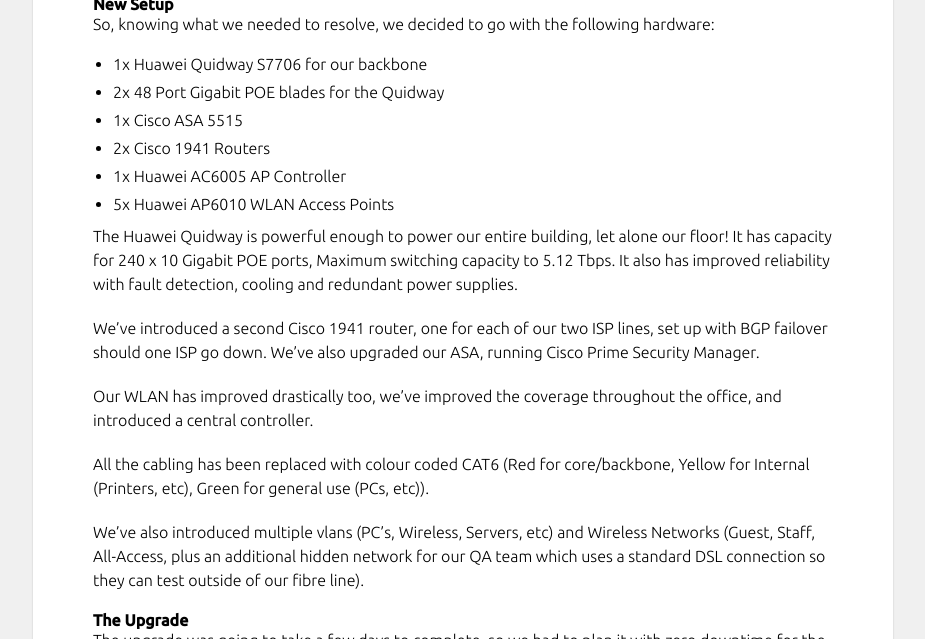
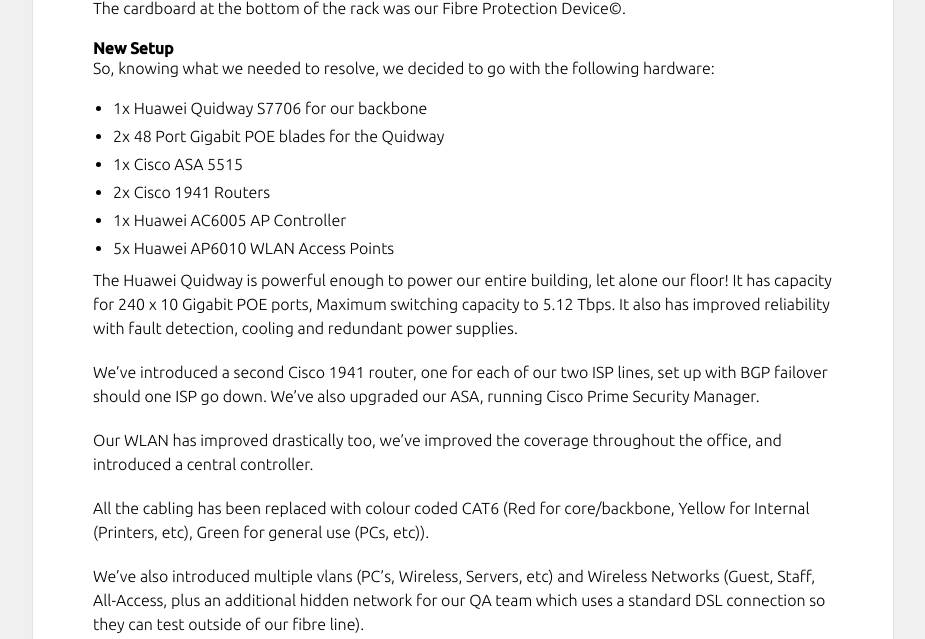
Before and after one commit to adamstrawson/adamstrawson.github.com, a Jekyll site: the page built from _posts/2014-07-12-office-network-overfaul.md, in a window 1280 px wide and 900 px high, scrolled down 1016 px, cut to the strip 261-900 px from the top of the window. Shown: the whole strip, without its empty margins (177-1102 px from the left). Built offline with Jekyll 4.4.1, drawn with Linux system fonts in a browser that asks for light colours; Markdown is read by kramdown in place of the engine named in the settings; comment, search, counter and statistics services are not loaded.

Commit message:
Update 2014-07-12-office-network-overfaul.md

```diff
--- a/_posts/2014-07-12-office-network-overfaul.md
+++ b/_posts/2014-07-12-office-network-overfaul.md
@@ -27,6 +27,8 @@
 The rack looked like this:
 
 ![Rack Before](http://08b00f2c4f064c98329c-57bbaadb49146f0ad4c2f3b5b1587005.r9.cf3.rackcdn.com/pre-rack.jpg =350x)
+
+<small>The cardboard at the bottom of the rack was our Fibre Protection Device&copy;.</small>
 
 ### New Setup
 
```
